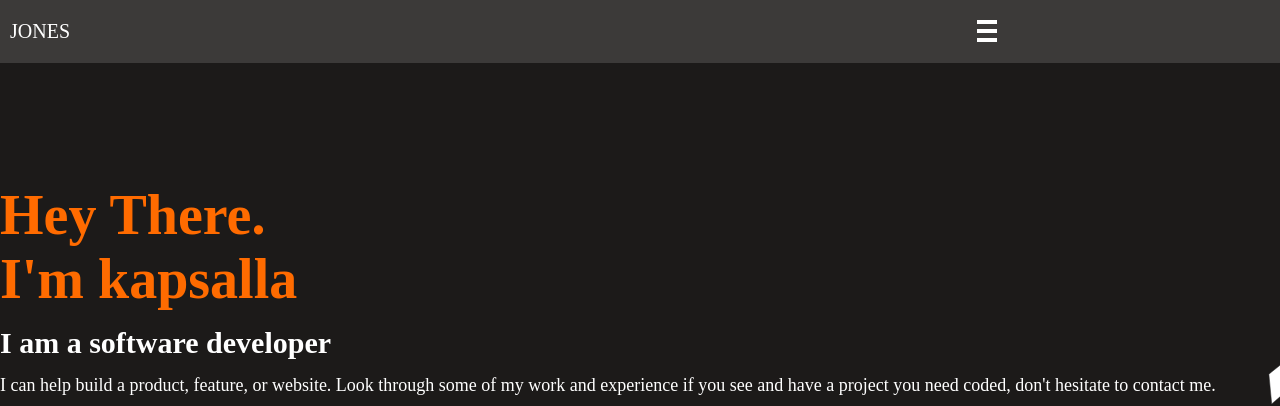
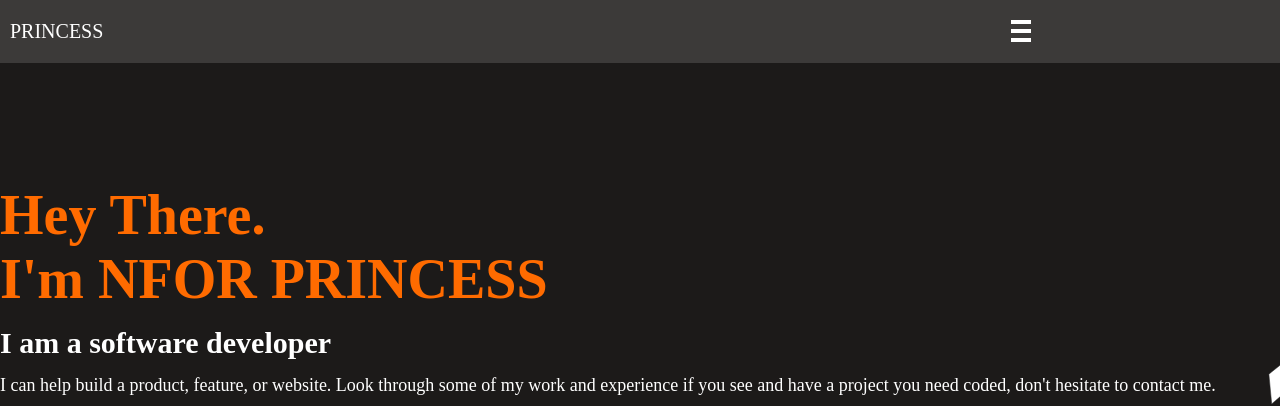
Before and after one commit to nforprincely19/princess, a website: page index.html in a window 1280 px wide. Shown: the top 406 px of the page. Drawn offline with Linux system fonts and the light colour scheme.

Commit message:
Update title and greeting in index.html

```diff
--- a/index.html
+++ b/index.html
@@ -3,14 +3,14 @@
 <head>
     <meta charset="UTF-8">
     <meta name="viewport" content="width=device-width, initial-scale=1.0">
-    <title>kapsalla__portfolio__webpage\</title>
+    <title>PRINCESS__portfolio__webpage\</title>
     <link rel="stylesheet" href="./assets/css/style.css">
 </head>
 <body>
    <header>
     <!--the markup for the navigation bar-->
     <div class="logo">
-        <a href="#">JONES</a>
+        <a href="#">PRINCESS</a>
     </div>
     <div class="menu">
         <nav>
@@ -40,7 +40,7 @@
             </ul>
         </div>
         <div class="greetings">
-            <h1>Hey There.<br>I'm kapsalla</h1>
+            <h1>Hey There.<br>I'm NFOR PRINCESS</h1>
                 <h2>I am a software developer</h2>
                 <p>I can help build a product, feature, or website. Look through some of my work and experience if you see and have a project you need coded, don't hesitate to contact me.</p>
         </div>
```
